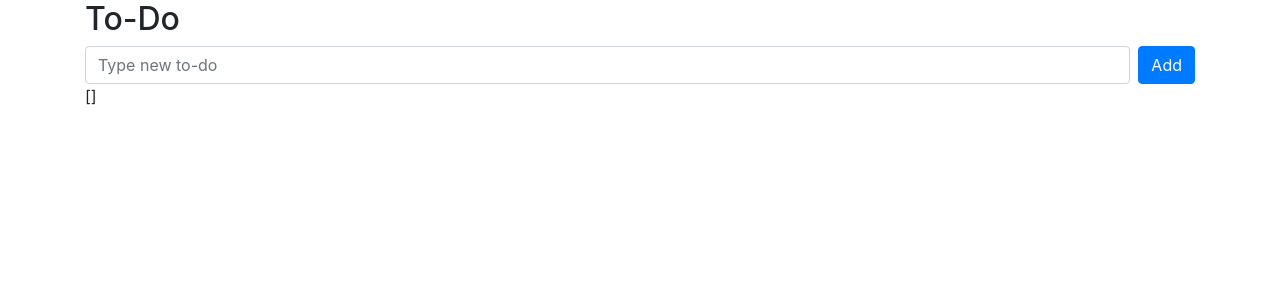
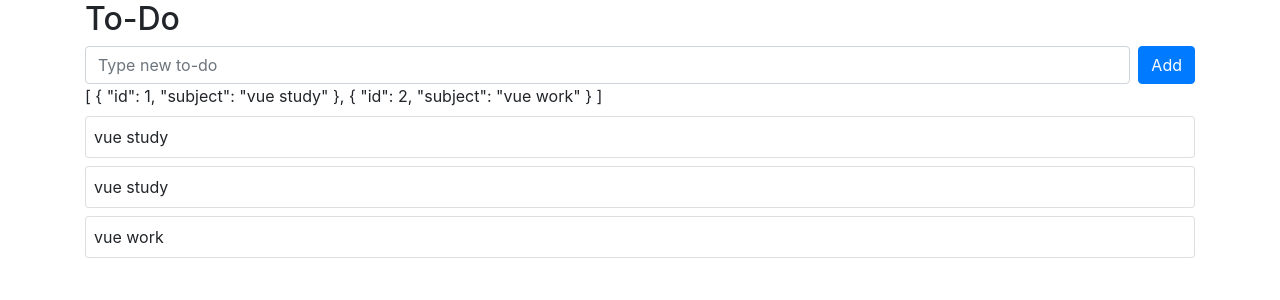
Before and after one commit to eunyeong1328/metanetVue, a Vue app: page / in a window 1280 px wide. Shown: the top 300 px of the page. Built offline with nearby package versions, Linux system fonts and the light colour scheme.

Commit message:
for문 시 유일한 key값이 있어야 함

```diff
--- a/src/App.vue
+++ b/src/App.vue
@@ -19,7 +19,21 @@
       </button>
     </div>
   </form>
+
   {{todos}}
+  <div
+    v-for="todo in todos"
+    :key="todo.id"
+   class="card mt-2">
+    <div class = "card-body p-2">
+      {{ todos[0].subject }}
+    </div>
+  </div>
+  <div class="card mt-2">
+    <div class = "card-body p-2">
+      {{ todos[1].subject }}
+    </div>
+  </div>
 </div>
 </template>
 
@@ -28,7 +42,10 @@
 export default{
   setup(){
     const todo = ref('');
-    const todos = ref([]);
+    const todos = ref([
+      {id:1, subject: 'vue study'},
+      {id:2, subject: 'vue work'}
+    ]);
 
     const onSubmit = (e) => {
       e.preventDefault();
```
